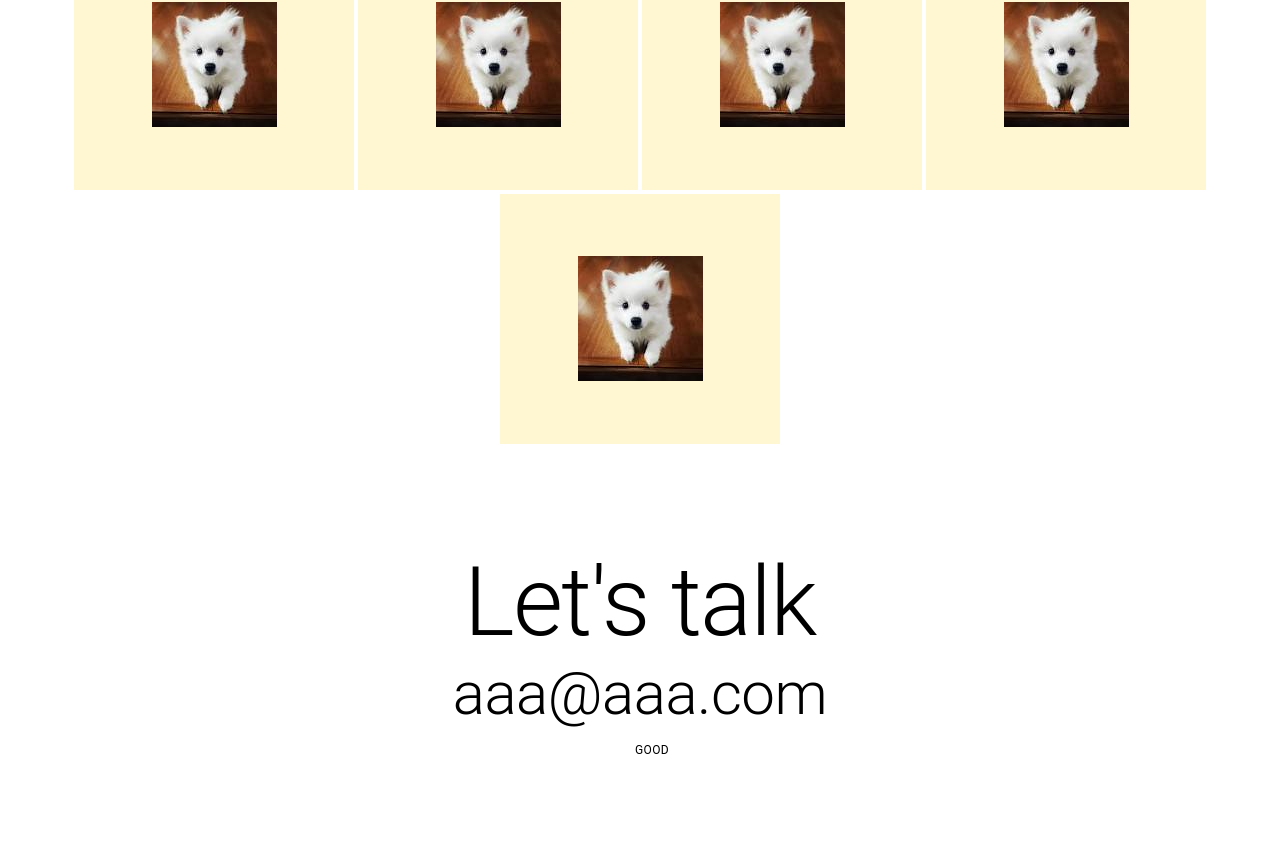
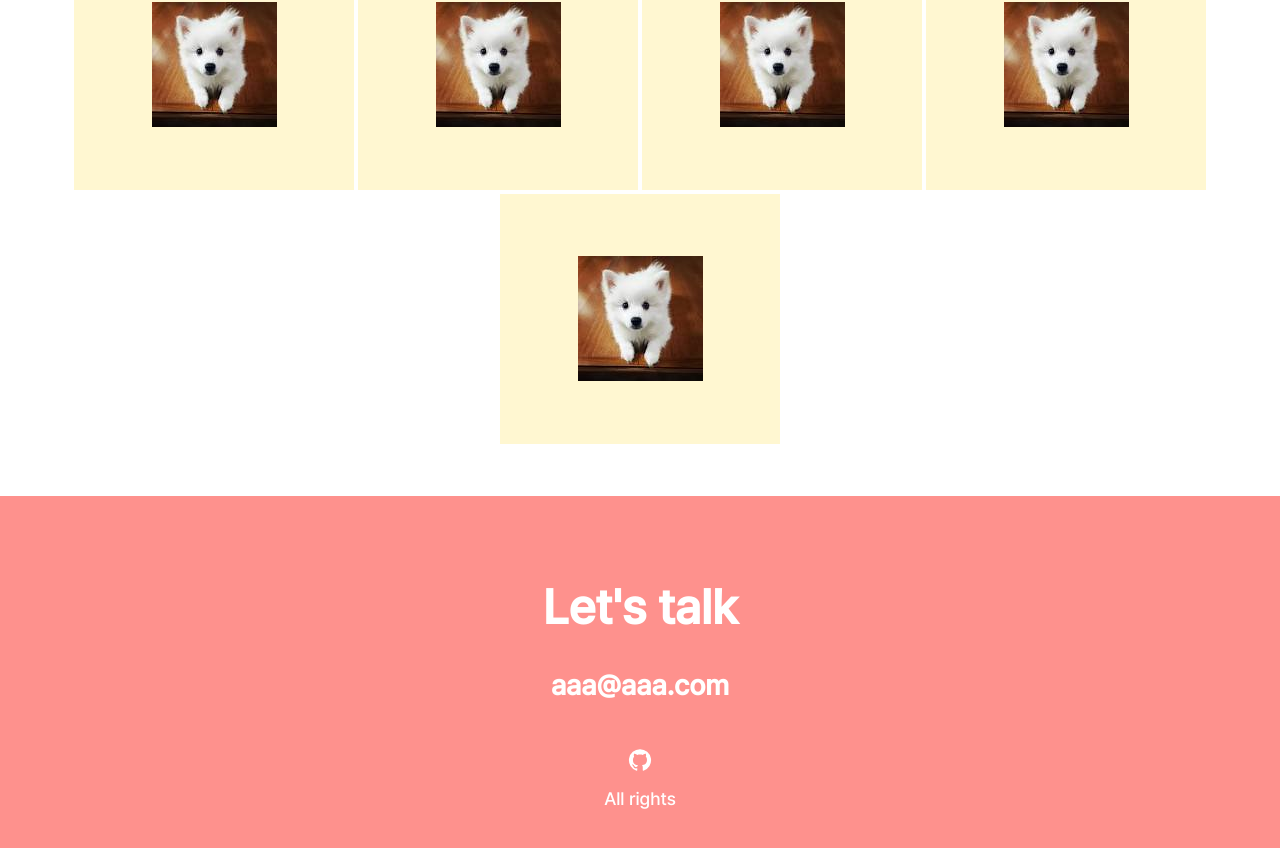
Before and after one commit to bell-ho/portfolio, a React (Create React App) app: page / in a window 1280 px wide. Shown: the part 3080-3928 px from the top of the page. Before the commit the page ends 3891 px from the top, so only its background shows below. Built offline with nearby package versions, Linux system fonts and the light colour scheme.

Commit message:
contact 작업

```diff
--- a/src/components/Contact.jsx
+++ b/src/components/Contact.jsx
@@ -1,22 +1,17 @@
 import React from 'react';
-import { Box, Typography } from '@mui/material';
+import { Box } from '@mui/material';
 import GitHubIcon from '@mui/icons-material/GitHub';
+
 const Contact = () => {
   return (
     <Box className={'section contact'}>
-      <Typography variant={'h1'} className={'contact__title'}>
-        Let's talk
-      </Typography>
-      <Typography variant={'h2'} className={'contact__email'}>
-        aaa@aaa.com
-      </Typography>
+      <h1 className={'contact__title'}>Let's talk</h1>
+      <h2 className={'contact__email'}>aaa@aaa.com</h2>
       <Box className={'contact__links'}>
         <a href={'#'} target={'_blank'}>
           <GitHubIcon />
         </a>
-        <Typography variant={'caption'} className={'contact__rights'}>
-          GOOD
-        </Typography>
+        <p className={'contact__rights'}>All rights</p>
       </Box>
     </Box>
   );
--- a/src/components/Work.jsx
+++ b/src/components/Work.jsx
@@ -1,60 +1,60 @@
-import React from "react";
-import { Box, Button, Typography } from "@mui/material";
-import dog3 from "../assets/imgs/dog3.jpg";
+import React from 'react';
+import { Box, Button, Typography } from '@mui/material';
+import dog3 from '../assets/imgs/dog3.jpg';
 
 const Work = () => {
   return (
-    <Box className={"section work"}>
+    <Box className={'section work'}>
       <h1>My work</h1>
       <h3>Projects</h3>
-      <Box className={"work__categories"}>
-        <button className={"category__btn active"}>
-          All<span className={"category__count"}>8</span>
+      <Box className={'work__categories'}>
+        <button className={'category__btn'}>
+          All<span className={'category__count'}>8</span>
         </button>
-        <button className={"category__btn"}>
-          FE<span className={"category__count"}>4</span>
+        <button className={'category__btn'}>
+          FE<span className={'category__count'}>4</span>
         </button>
-        <button className={"category__btn"}>
-          BE<span className={"category__count"}>4</span>
+        <button className={'category__btn'}>
+          BE<span className={'category__count'}>4</span>
         </button>
       </Box>
 
-      <Box className={"work__projects"}>
-        <a href={"#"} className={"project"} target={"_blank"}>
-          <img src={dog3} alt={""} align={"good"} className={"project__img"} />
-          <Box className={"project__description"}>
+      <Box className={'work__projects'}>
+        <a href={'#'} className={'project'} target={'_blank'}>
+          <img src={dog3} alt={''} align={'good'} className={'project__img'} />
+          <Box className={'project__description'}>
             <h3>Good Project</h3>
             <span>HTML, CSS</span>
           </Box>
         </a>
 
-        <a href={"#"} className={"project"} target={"_blank"}>
-          <img src={dog3} alt={""} align={"good"} className={"project__img"} />
-          <Box className={"project__description"}>
+        <a href={'#'} className={'project'} target={'_blank'}>
+          <img src={dog3} alt={''} align={'good'} className={'project__img'} />
+          <Box className={'project__description'}>
             <h3>Good Project</h3>
             <span>HTML, CSS</span>
           </Box>
         </a>
 
-        <a href={"#"} className={"project"} target={"_blank"}>
-          <img src={dog3} alt={""} align={"good"} className={"project__img"} />
-          <Box className={"project__description"}>
+        <a href={'#'} className={'project'} target={'_blank'}>
+          <img src={dog3} alt={''} align={'good'} className={'project__img'} />
+          <Box className={'project__description'}>
             <h3>Good Project</h3>
             <span>HTML, CSS</span>
           </Box>
         </a>
 
-        <a href={"#"} className={"project"} target={"_blank"}>
-          <img src={dog3} alt={""} align={"good"} className={"project__img"} />
-          <Box className={"project__description"}>
+        <a href={'#'} className={'project'} target={'_blank'}>
+          <img src={dog3} alt={''} align={'good'} className={'project__img'} />
+          <Box className={'project__description'}>
             <h3>Good Project</h3>
             <span>HTML, CSS</span>
           </Box>
         </a>
 
-        <a href={"#"} className={"project"} target={"_blank"}>
-          <img src={dog3} alt={""} align={"good"} className={"project__img"} />
-          <Box className={"project__description"}>
+        <a href={'#'} className={'project'} target={'_blank'}>
+          <img src={dog3} alt={''} align={'good'} className={'project__img'} />
+          <Box className={'project__description'}>
             <h3>Good Project</h3>
             <span>HTML, CSS</span>
           </Box>
--- a/src/global.css
+++ b/src/global.css
@@ -190,7 +190,6 @@ p {
     margin-right: 2rem;
 }
 
-
 .major__icon:hover {
     color: var(--color-pink);
     transform: rotate(-30deg) scale(1.1);
@@ -305,13 +304,13 @@ p {
     transition: all var(--animation-duration) ease;
 }
 
-.work__projects{
+.work__projects {
     display: flex;
     flex-wrap: wrap;
     justify-content: center;
 }
 
-.project{
+.project {
     position: relative;
     width: 280px;
     height: 250px;
@@ -323,7 +322,7 @@ p {
     align-items: center;
 }
 
-.project__img{
+.project__img {
     max-width: 100%;
     max-height: 100%;
 }
@@ -346,12 +345,13 @@ p {
     transform: translateY(10px);
     transition: all var(--animation-duration) ease;
 }
-.project:hover .project__description{
+
+.project:hover .project__description {
     opacity: 0.8;
     transform: translateY(0px);
 }
 
-.project__description h3{
+.project__description h3 {
     color: var(--color-white);
 }
 
@@ -370,6 +370,32 @@ p {
     margin-top: 8px;
     background-color: var(--color-dark-white);
 }
+
+.contact {
+    background-color: var(--color-pink);
+}
+
+.contact__title,
+.contact__email,
+.contact__rights {
+    color: var(--color-white);
+}
+
+.contact__title{
+    margin: 32px 0;
+}
+
+.contact__links{
+    font-size: var(--font-large);
+    margin: 24px 0;
+}
+
+.contact__links svg:hover{
+    transform: scale(1.5);
+    color: var(--color-yellow);
+    transition: all var(--animation-duration) ease;
+}
+
 @font-face {
     font-family: 'NotoSans';
     src: url("assets/fonts/NotoSansKR-Light.otf");
```
